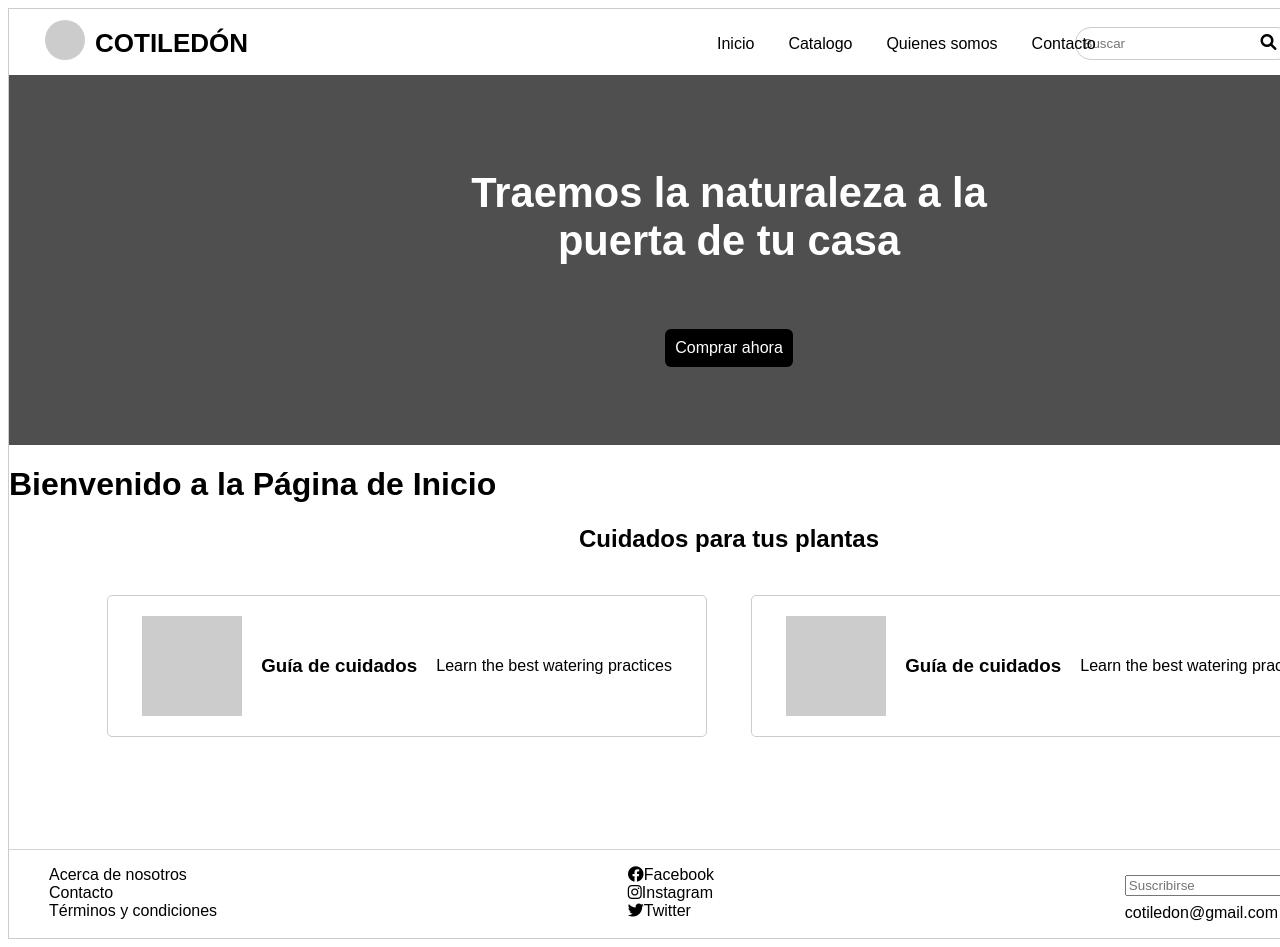
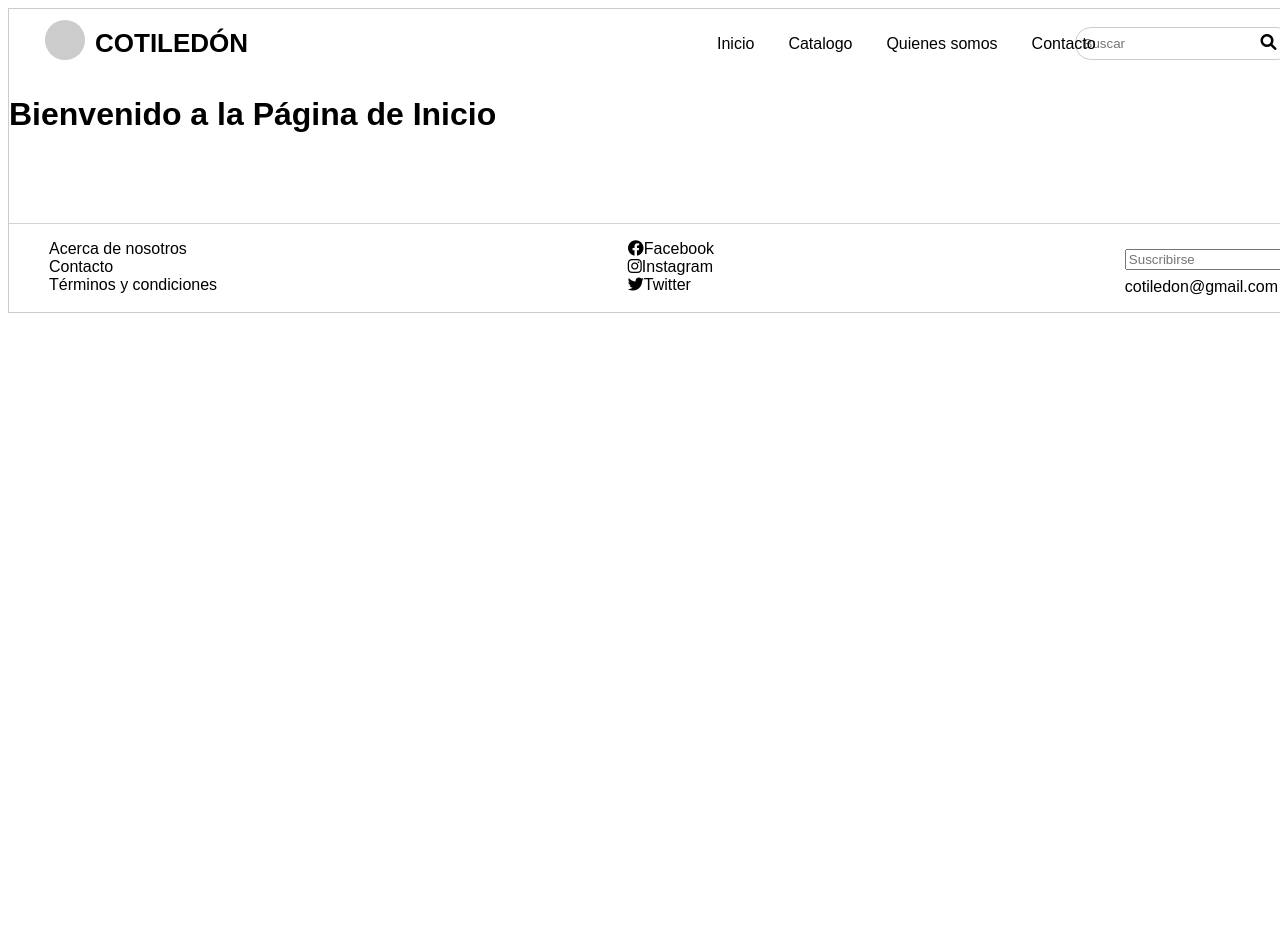
Before and after one commit to bootcamp-uchile-2024/grupo-3-frontend, a React (Vite) app: page / in a window 1280 px wide. Shown: the top 947 px of the page. After the commit the page ends 800 px from the top, so only its background shows below. Built offline with nearby package versions, Linux system fonts and the light colour scheme.

Commit message:
Update MainLayout.tsx

```diff
--- a/src/layouts/MainLayout.tsx
+++ b/src/layouts/MainLayout.tsx
@@ -1,6 +1,5 @@
 import React from 'react'
 import Header from '../components/Header'
-import Banner from '../components/Banner'
 import '../index.css'
 import { Outlet } from 'react-router-dom'
 import PlantCareTips from '../components/PlantCareTips'
@@ -10,12 +9,9 @@ export default function MainLayout() {
   return (
     <>
       <Header />
-
-      <Banner />
       <main>
             <Outlet />
       </main>
-      <PlantCareTips />
       <Footer />
     </>
   )
```
